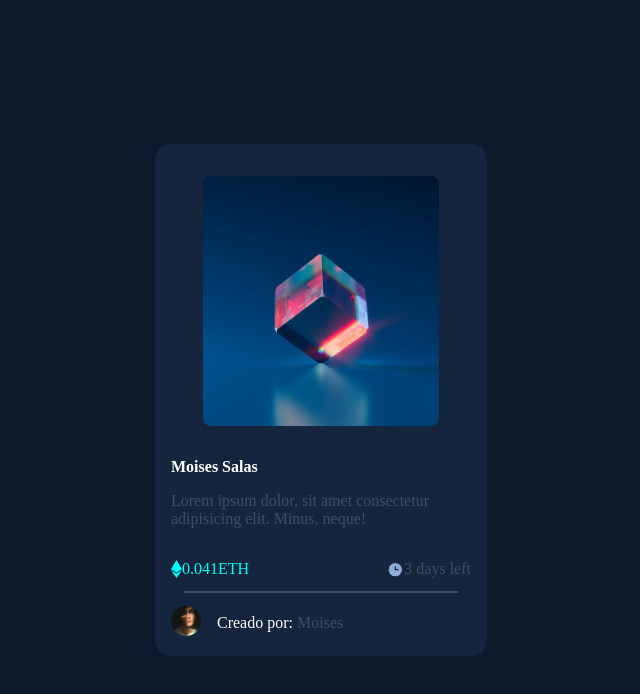
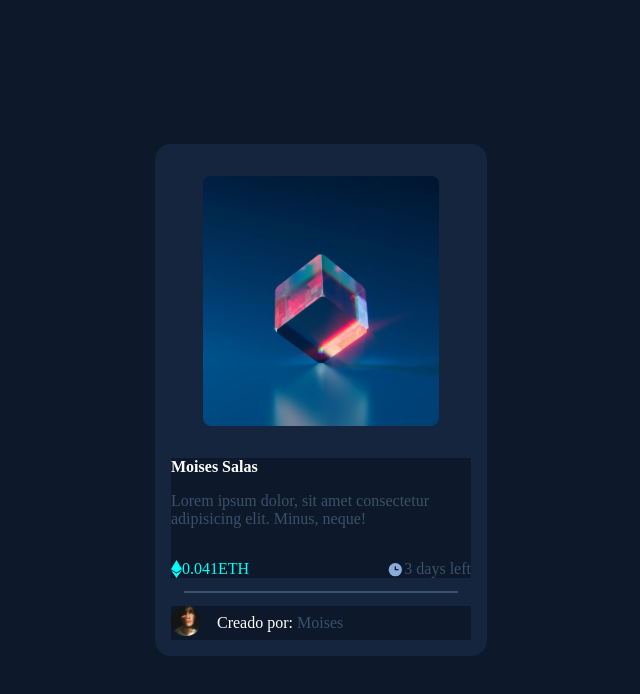
Before and after one commit to Slax2/frontendG18, a plain HTML site: page C6/index.html in a window 1280 px wide. Shown: the whole page, without its empty margins (319-959 px from the left). Drawn offline with Linux system fonts and the light colour scheme.

Commit message:
retogrupal

```diff
--- a/C11/retogrupal/estilos.css
+++ b/C11/retogrupal/estilos.css
@@ -8,6 +8,7 @@
     background-color: rgb(245, 246, 250);
     display: flex;
     justify-content: center;
+
 }
 .main__container{
     padding: 2rem 0;
--- a/C6/estilos.css
+++ b/C6/estilos.css
@@ -1,5 +1,6 @@
 *{
     margin: 0;
+    background-color: hsl(217, 54%, 11%);
 }
 section{
     background-color: hsl(217, 54%, 11%);
```
